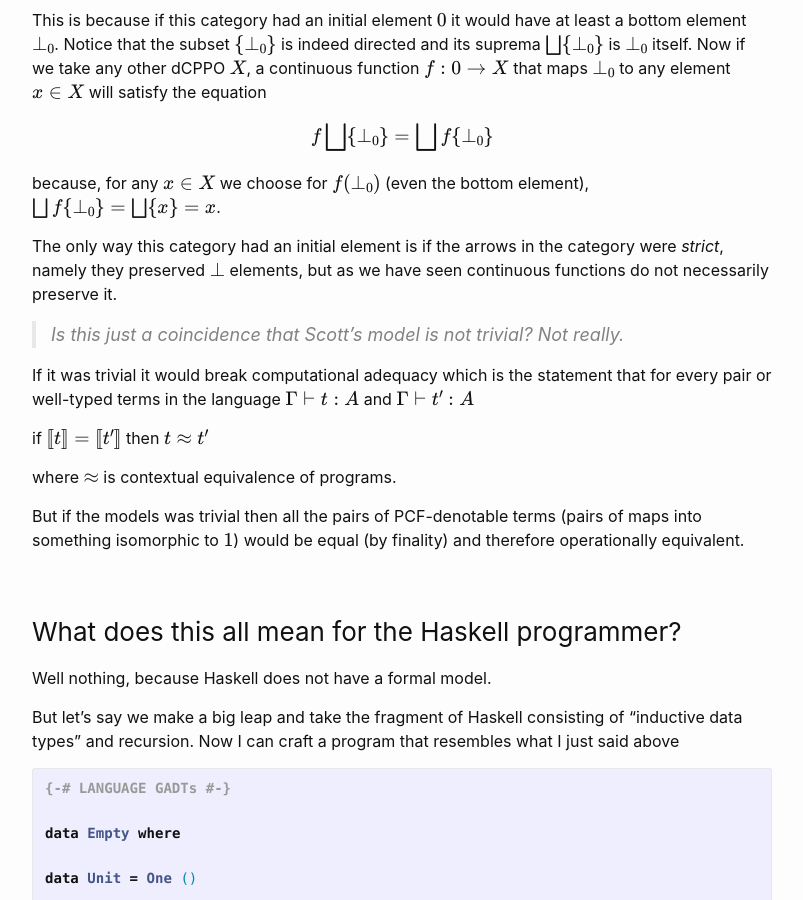
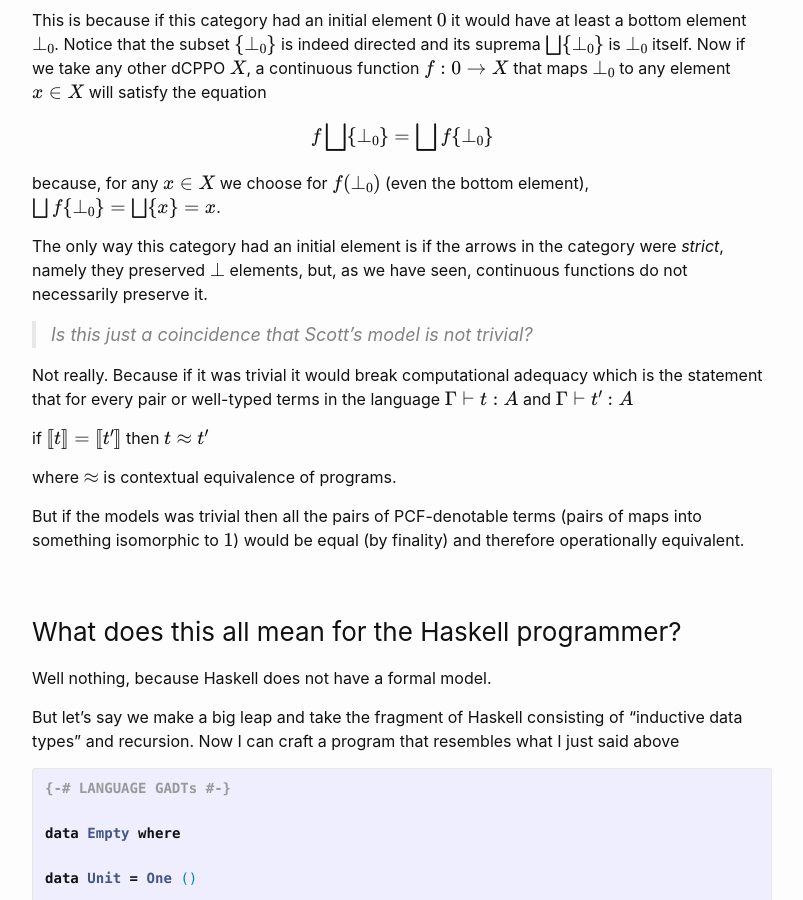
Before and after one commit to mpaviotti/mpaviotti.github.com, a Jekyll site: the page built from _posts/2022-11-10-fixed-points-CCS.markdown, in a window 1280 px wide and 900 px high, scrolled down 1041 px. Shown: the whole window, without its empty margins (238-1041 px from the left). Built offline with Jekyll 4.4.1, drawn with Linux system fonts in a browser that asks for light colours; formulas are drawn with MathJax 3.

Commit message:
fixing the writing in the post

```diff
--- a/_posts/2022-11-10-fixed-points-CCS.markdown
+++ b/_posts/2022-11-10-fixed-points-CCS.markdown
@@ -57,12 +57,12 @@ $$f \bigsqcup \{\bot_0\} = \bigsqcup f \{\bot_0\} $$
 because, for any $$x \in X$$ we choose for $$f(\bot_0)$$ (even the bottom element), $$\bigsqcup f \{\bot_0\} = \bigsqcup \{x\} = x$$.
 
 The only way this category had an initial element is if the arrows in the
-category were *strict*, namely they preserved $$\bot$$ elements, but as we have
-seen continuous functions do not necessarily preserve it.
+category were *strict*, namely they preserved $$\bot$$ elements, but, as we have
+seen, continuous functions do not necessarily preserve it.
 
-> Is this just a coincidence that Scott's model is not trivial? Not really.
+> Is this just a coincidence that Scott's model is not trivial?
 
-If it was trivial it would break computational adequacy which is the statement
+Not really. Because if it was trivial it would break computational adequacy which is the statement
 that for every pair or well-typed terms in the language $$\Gamma \vdash t : A$$
 and $$\Gamma \vdash t' : A$$
 
```
